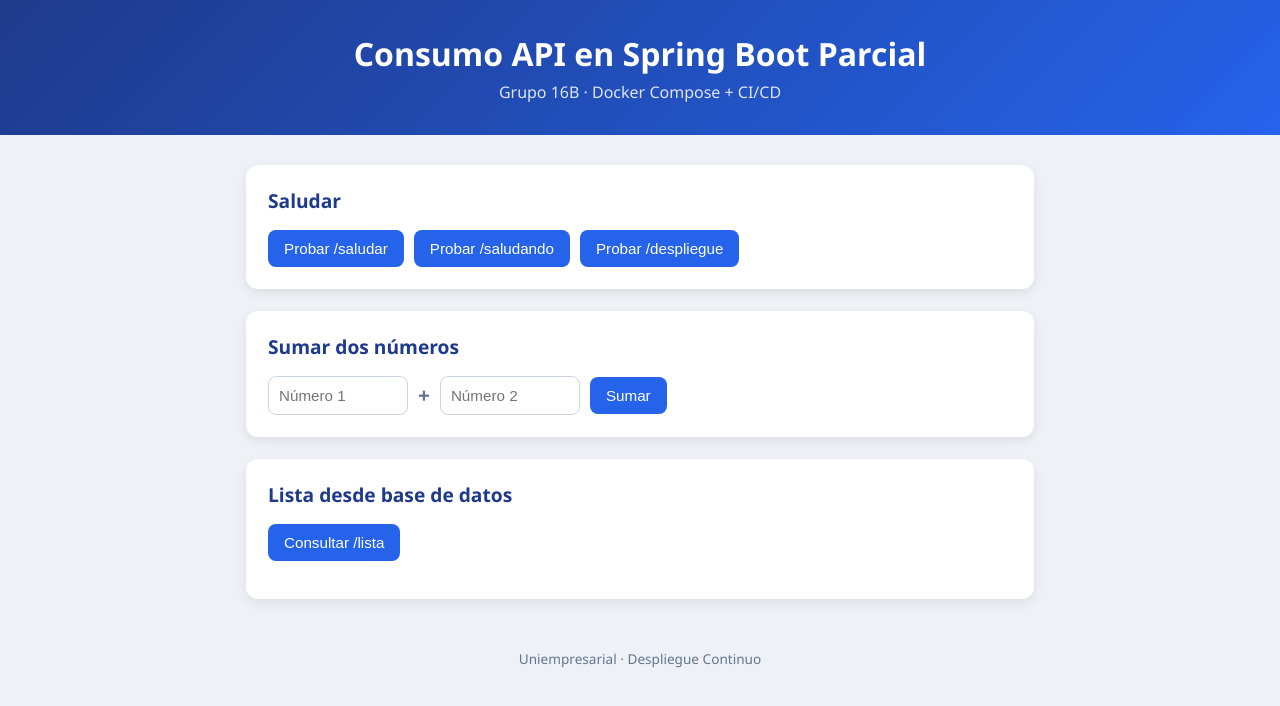
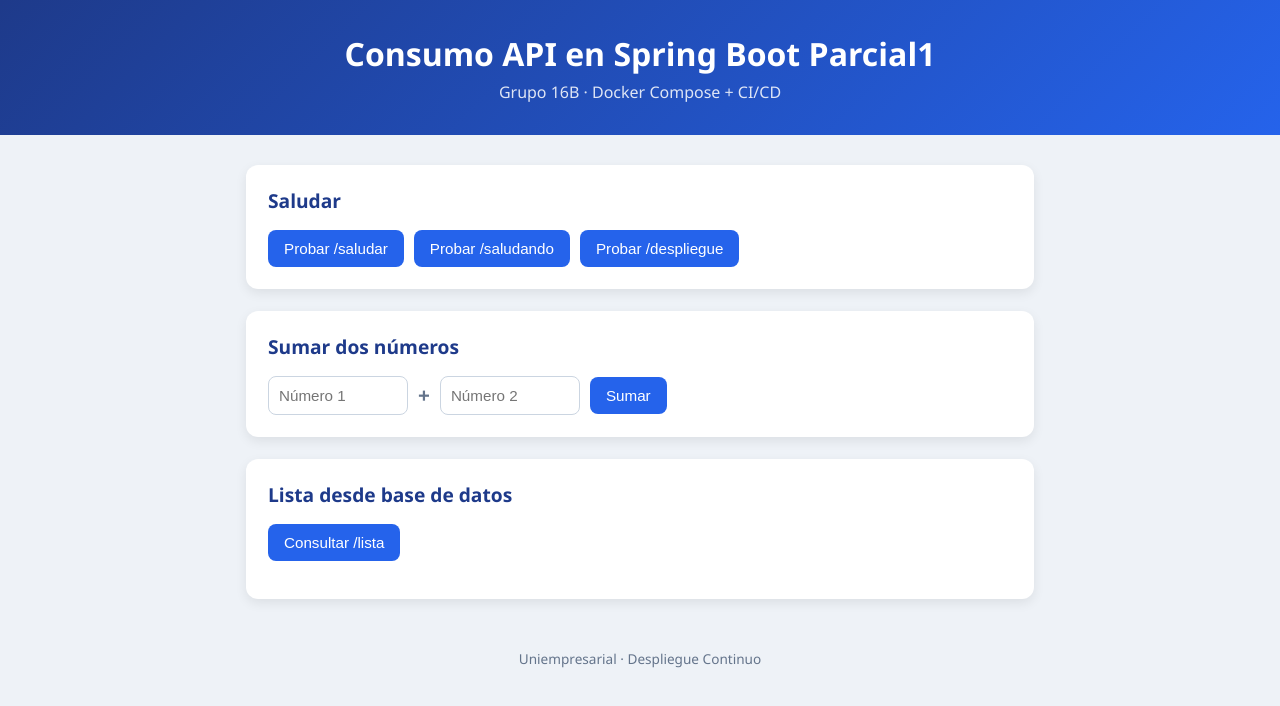
Before and after one commit to sharitcardona/proyecto-docker-compose, a plain HTML site: page frontend_test/index.html in a window 1280 px wide. Drawn offline with Linux system fonts and the light colour scheme.

Commit message:
Integracion Frontend3

```diff
--- a/frontend_test/index.html
+++ b/frontend_test/index.html
@@ -9,7 +9,7 @@
 <body>
 
     <header class="encabezado">
-        <h1>Consumo API en Spring Boot Parcial</h1>
+        <h1>Consumo API en Spring Boot Parcial1</h1>
         <p>Grupo 16B · Docker Compose + CI/CD</p>
     </header>
 
```
